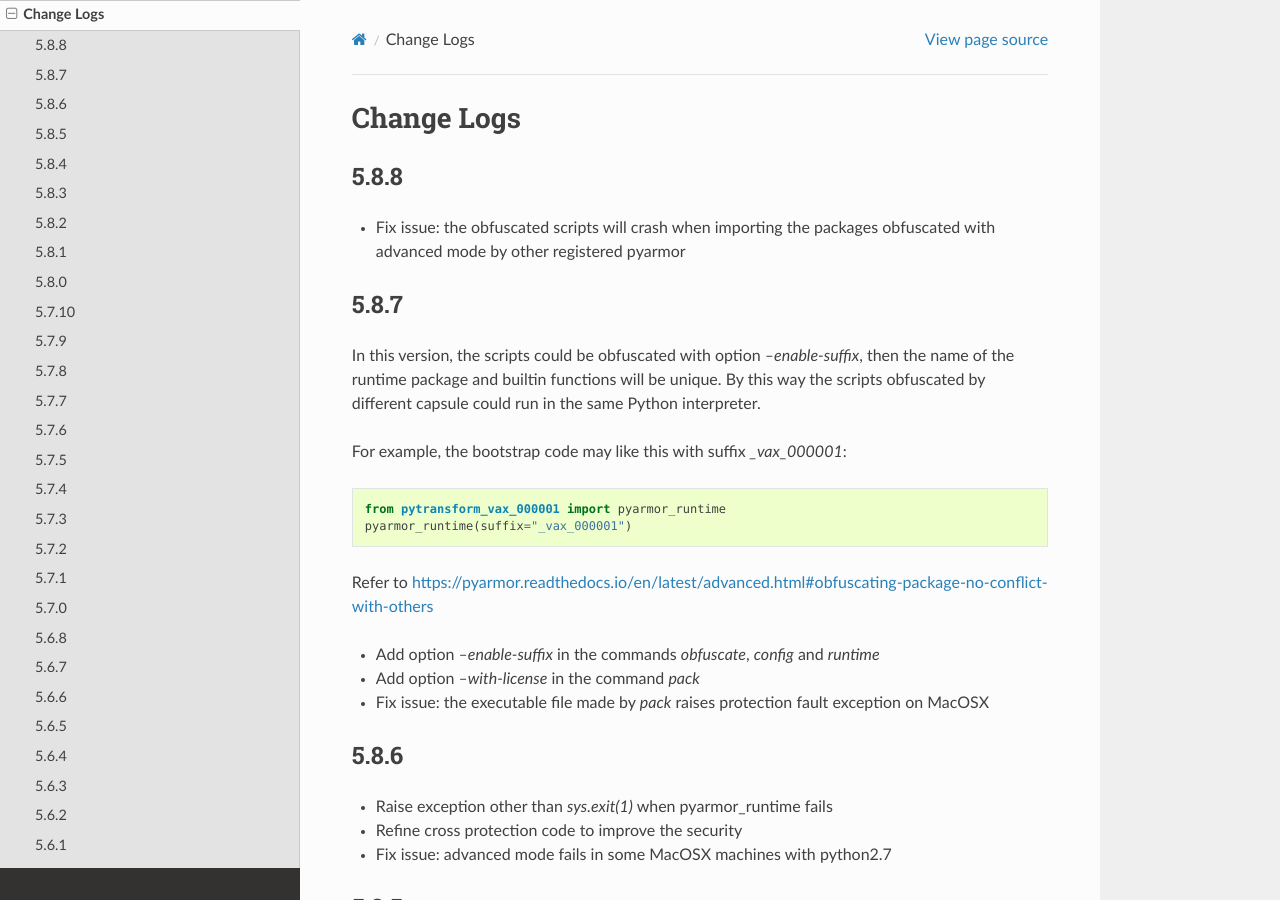
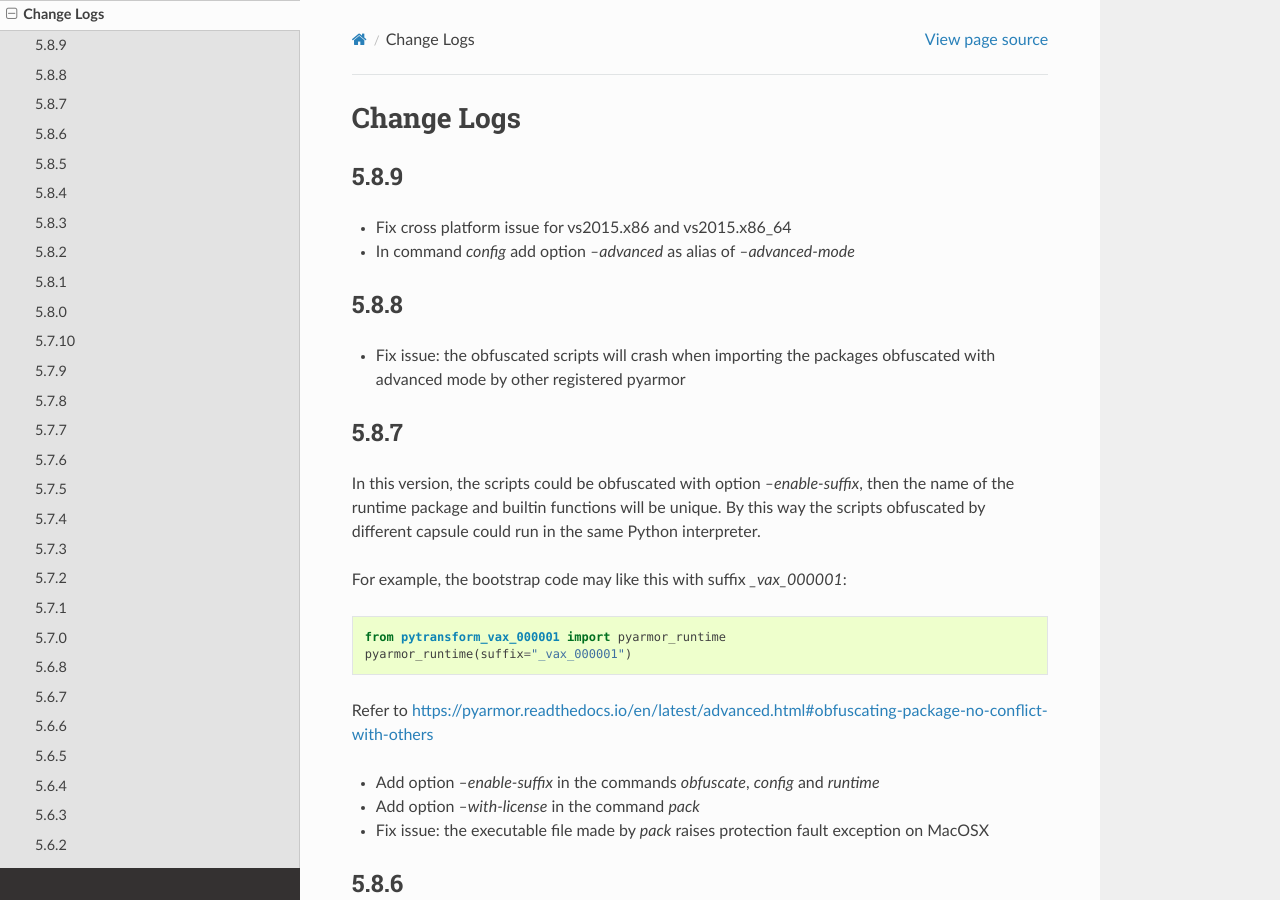
Before and after one commit to dashingsoft/pyarmor, a Sphinx documentation site: the page built from docs/change-logs.rst, in a window 1280 px wide and 900 px high. Built offline with Sphinx 7.4.7 and the Read the Docs theme 2.0.0, drawn with Linux system fonts in a browser that asks for light colours.

Commit message:
Add change logs

```diff
--- a/docs/change-logs.rst
+++ b/docs/change-logs.rst
@@ -2,6 +2,11 @@
 
 Change Logs
 ===========
+
+5.8.9
+-----
+* Fix cross platform issue for vs2015.x86 and vs2015.x86_64
+* In command `config` add option `--advanced` as alias of `--advanced-mode`
 
 5.8.8
 -----
```
